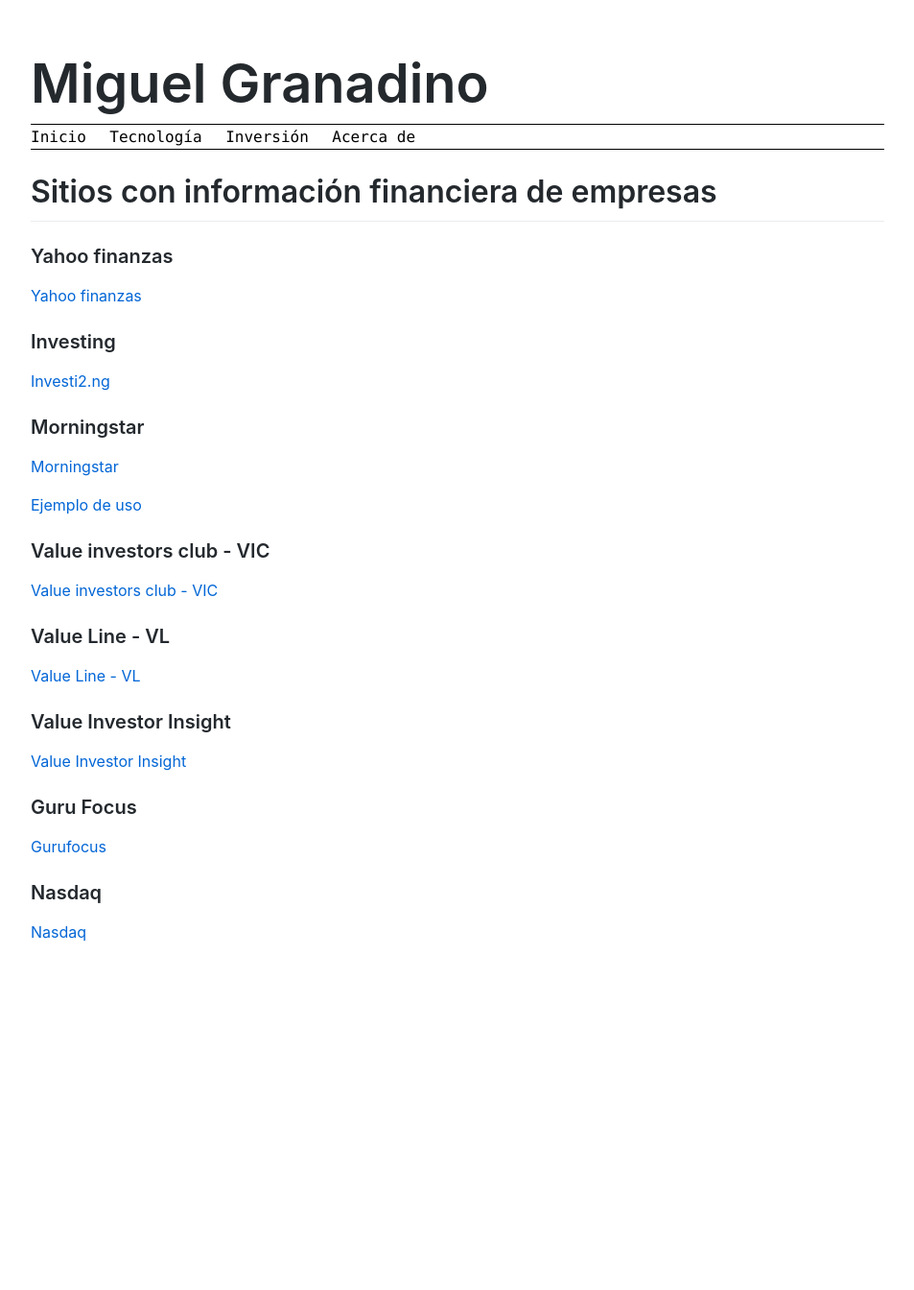
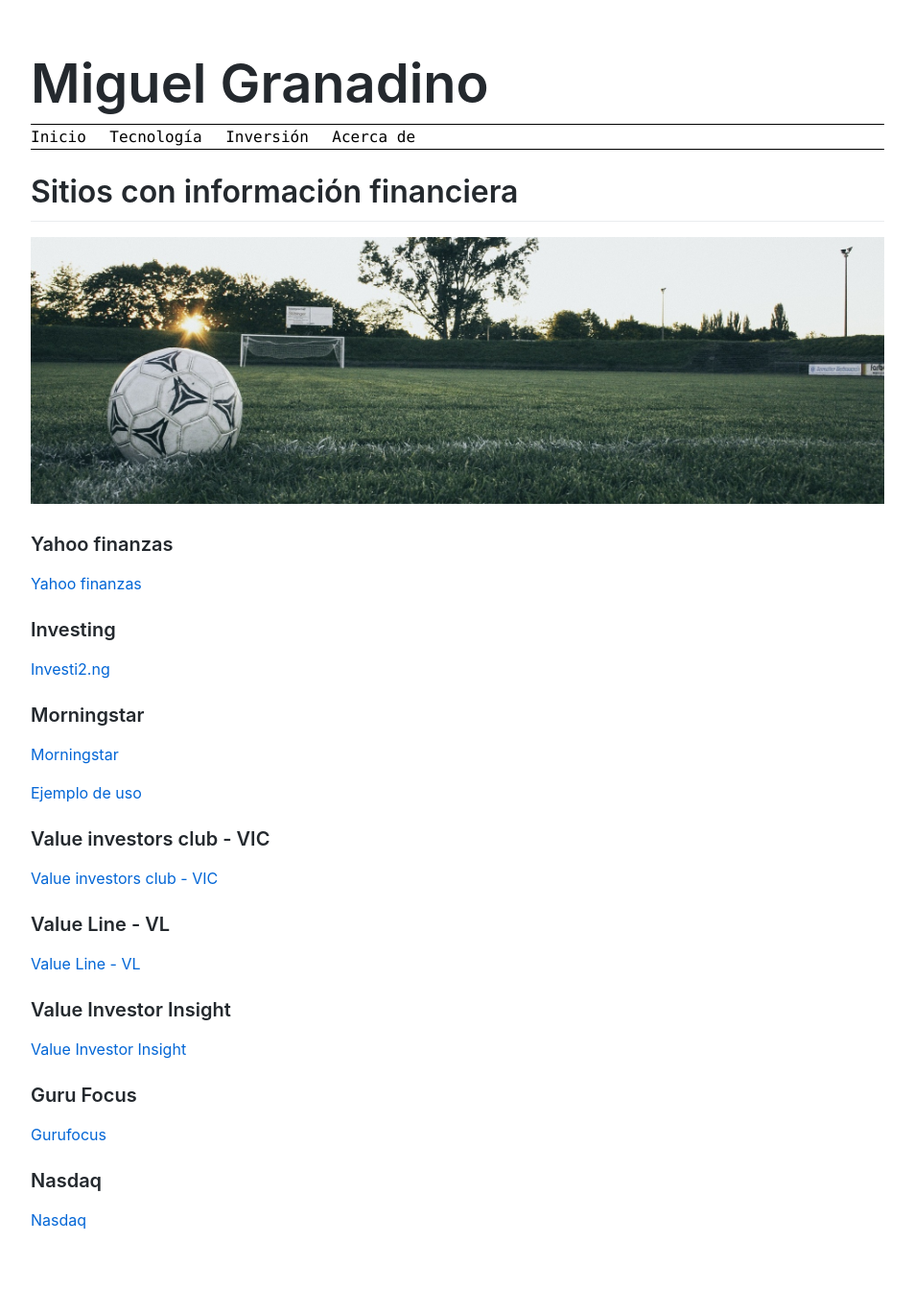
Before and after one commit to Akira3030/formacion, a Jekyll site: the page built from articulos/inversiones/sitios-con-informacion-financiera.md, in a window 1280 px wide. Shown: the whole page at 96% size, without its empty margins (163-1116 px from the left). Built offline with Jekyll 4.4.1, drawn with Linux system fonts in a browser that asks for light colours; our own code applies the rules of GitHub Pages for plain Markdown files; before the commit the page ends 1044 px from its top, so only the background shows below that.

Commit message:
Update sitios-con-informacion-financiera.md

```diff
--- a/articulos/inversiones/sitios-con-informacion-financiera.md
+++ b/articulos/inversiones/sitios-con-informacion-financiera.md
@@ -1,4 +1,11 @@
-# Sitios con información financiera de empresas
+---
+layout: default
+title: "Información financiera"
+---
+
+# Sitios con información financiera
+
+![]({{ site.site_url }}/assets/img/football-1486353_1920_alt_600.jpg)
 
 
 ### Yahoo finanzas
```
